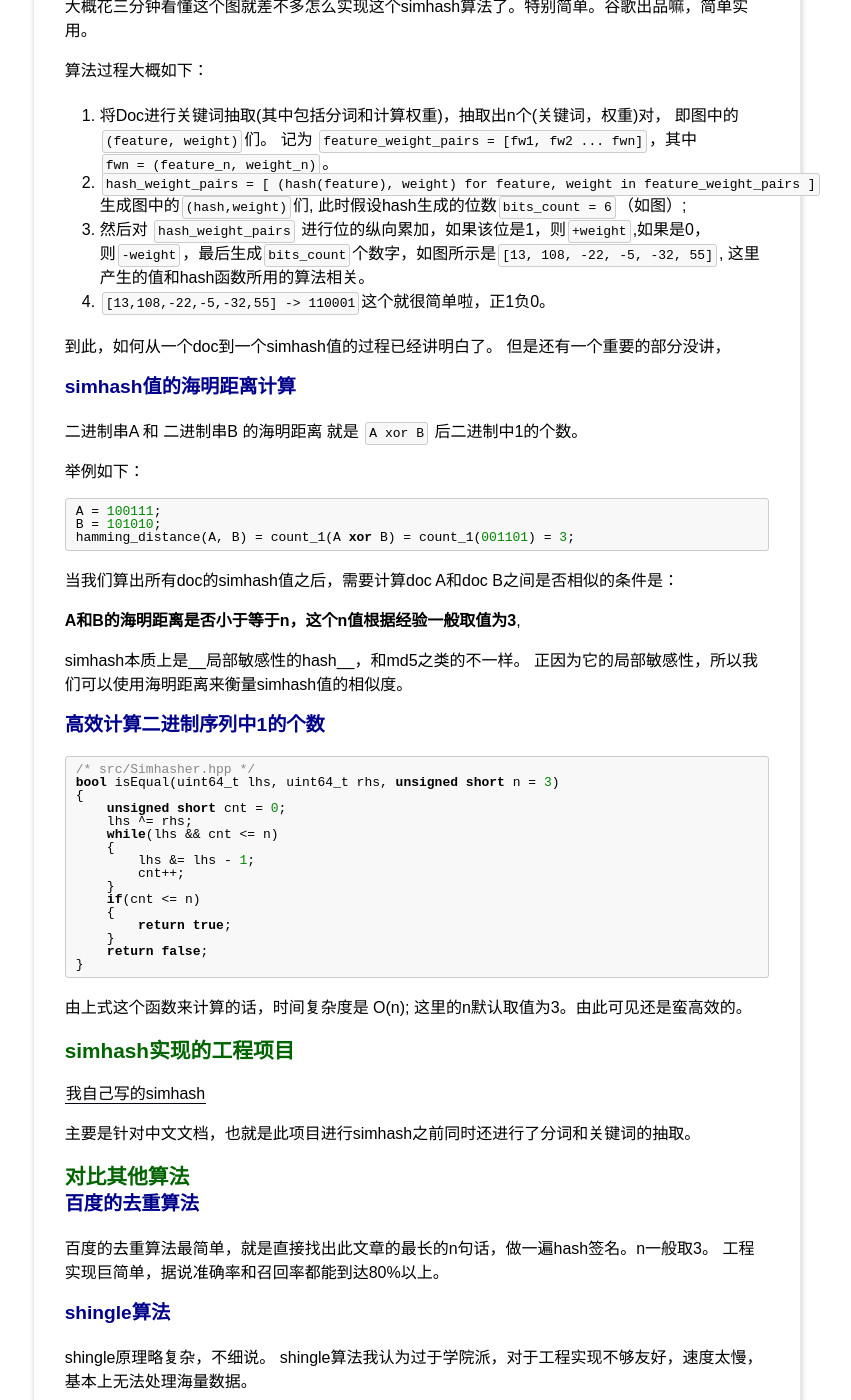
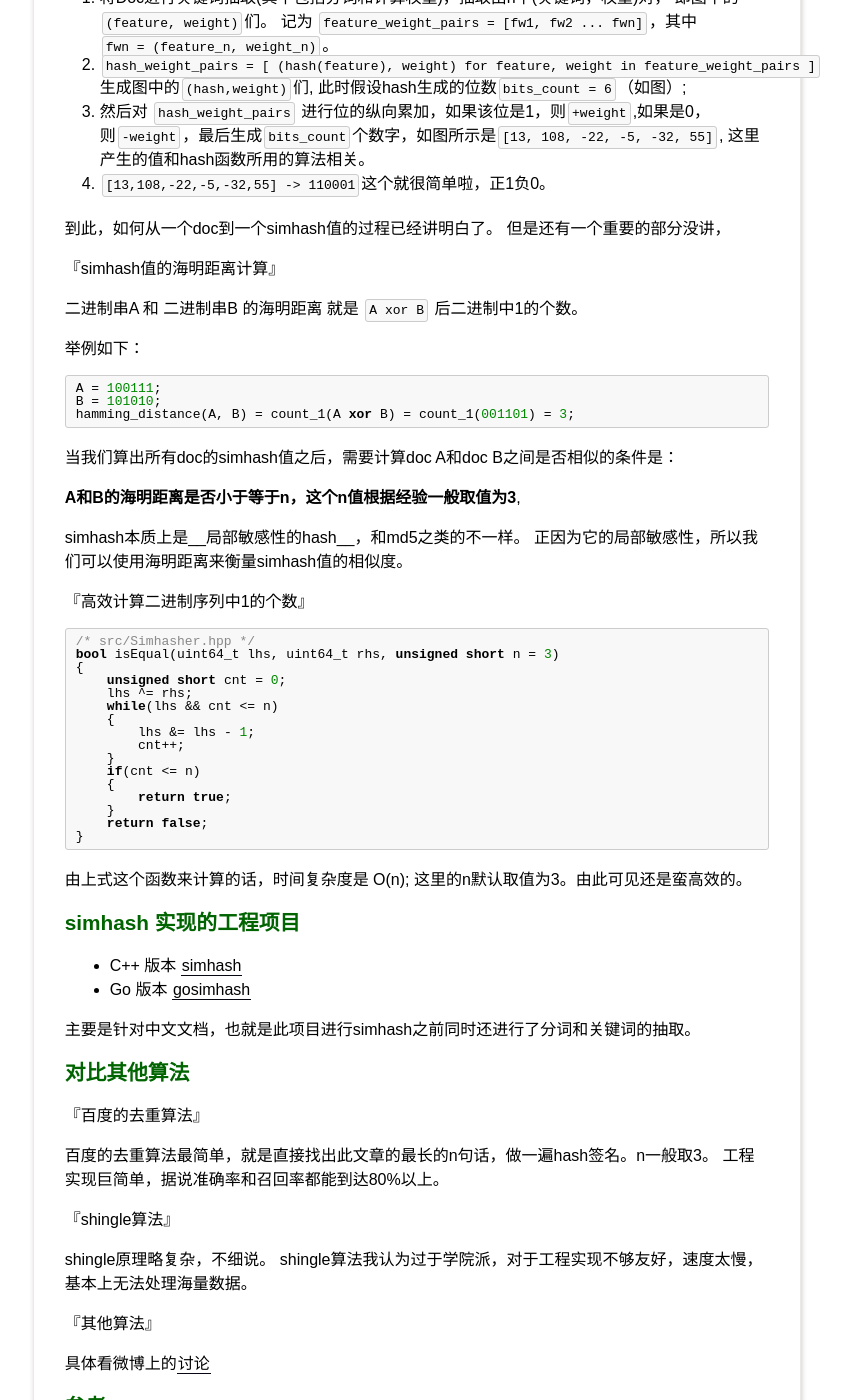
Before and after one commit to yanyiwu/blog, a Jekyll site: the page built from _posts/2014-01-30-simhash-shi-xian-xiang-jie.md, in a window 1280 px wide and 1400 px high, scrolled down 767 px. Shown: the whole window, without its empty margins (223-1074 px from the left). Built offline with Jekyll 4.4.1, drawn with Linux system fonts in a browser that asks for light colours; Markdown is read by kramdown in place of the engine named in the settings; comment, search, counter and statistics services are not loaded; some of the changed text lies outside the part shown.

Commit message:
prettify

````diff
--- a/_posts/2014-01-30-simhash-shi-xian-xiang-jie.md
+++ b/_posts/2014-01-30-simhash-shi-xian-xiang-jie.md
@@ -11,9 +11,11 @@ simhash最牛逼的一点就是将一个文档，最后转换成一个64位的
 
 ## 原理
 
-### simhash值的生成图解如下：
+simhash值的生成图解如下
 
-<img src="/img/simhash.jpg" alt="simhash原理图" ></img>
+<center>
+<img src="http://7viirv.com1.z0.glb.clouddn.com/simhash.jpg"></img>
+</center>
 
 大概花三分钟看懂这个图就差不多怎么实现这个simhash算法了。特别简单。谷歌出品嘛，简单实用。
 
@@ -27,7 +29,7 @@ simhash最牛逼的一点就是将一个文档，最后转换成一个64位的
 到此，如何从一个doc到一个simhash值的过程已经讲明白了。
 但是还有一个重要的部分没讲，
 
-### simhash值的海明距离计算
+『simhash值的海明距离计算』
 
 二进制串A 和 二进制串B 的海明距离 就是 `A xor B` 后二进制中1的个数。
 
@@ -46,7 +48,7 @@ __A和B的海明距离是否小于等于n，这个n值根据经验一般取值
 simhash本质上是__局部敏感性的hash__，和md5之类的不一样。
 正因为它的局部敏感性，所以我们可以使用海明距离来衡量simhash值的相似度。
 
-### 高效计算二进制序列中1的个数
+『高效计算二进制序列中1的个数』
 
 ```cpp
 /* src/Simhasher.hpp */
@@ -70,31 +72,29 @@ bool isEqual(uint64_t lhs, uint64_t rhs, unsigned short n = 3)
 由上式这个函数来计算的话，时间复杂度是 O(n);
 这里的n默认取值为3。由此可见还是蛮高效的。
 
+## simhash 实现的工程项目
 
-## simhash实现的工程项目
-
-[我自己写的simhash](https://github.com/yanyiwu/simhash)
++ C++ 版本 [simhash](https://github.com/yanyiwu/simhash)
++ Go 版本 [gosimhash](https://github.com/yanyiwu/gosimhash)
 
 主要是针对中文文档，也就是此项目进行simhash之前同时还进行了分词和关键词的抽取。
 
 
 ## 对比其他算法
 
-### 百度的去重算法
+『百度的去重算法』
 
 百度的去重算法最简单，就是直接找出此文章的最长的n句话，做一遍hash签名。n一般取3。
 工程实现巨简单，据说准确率和召回率都能到达80%以上。
 
-### shingle算法
+『shingle算法』
 
 shingle原理略复杂，不细说。
 shingle算法我认为过于学院派，对于工程实现不够友好，速度太慢，基本上无法处理海量数据。
 
-### 其他算法
+『其他算法』
 
 具体看微博上的[讨论](http://weibo.com/1665335994/Alp0uAOL9?type=comment#_rnd1386513153615)
-
-
 
 ## 参考
 
````
